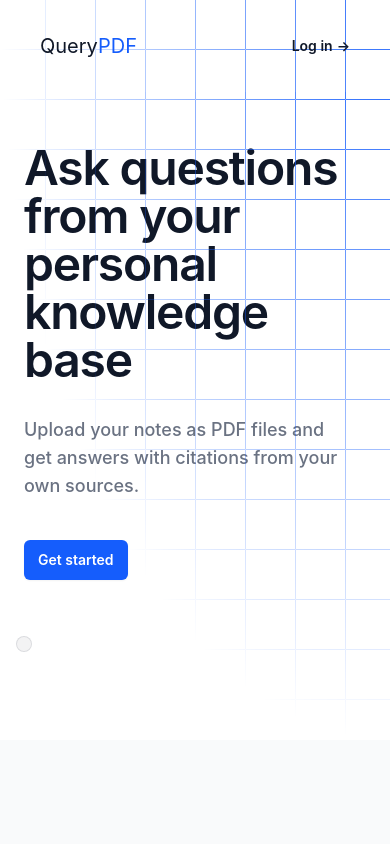
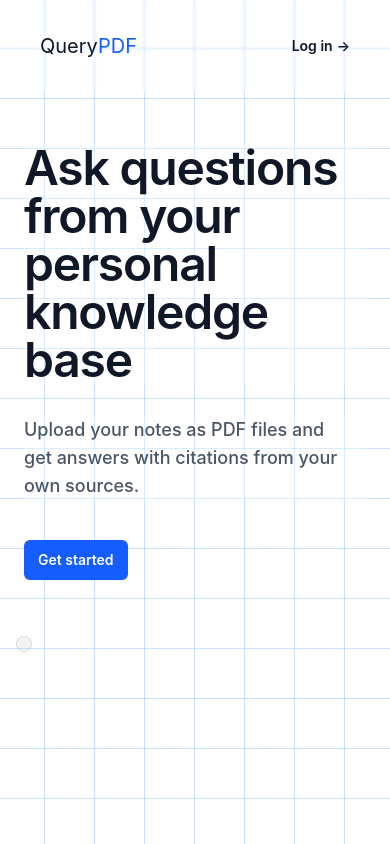
Before and after one commit to mayuripaliwal/document-processing-platform, a React (Vite) app in the folder frontend/: page / in a window 390 px wide. Built offline with nearby package versions, Linux system fonts and the light colour scheme; no server answers.

Commit message:
style: adjust landing page for mobile view

```diff
--- a/frontend/src/LandingPage.jsx
+++ b/frontend/src/LandingPage.jsx
@@ -4,8 +4,8 @@ import {Link} from "react-router-dom";
 export default function LandingPage() {
   return (
     <>
-    <div className="relative isolate overflow-hidden bg-white">
-      <div className="relative z-10 bg-white/10 backdrop-blur-[0.7px] flex items-center justify-between px-10 py-8">
+    <div className="relative isolate min-h-screen overflow-hidden bg-white">
+      <div className="relative z-10 backdrop-blur-[1px] flex items-center justify-between px-10 py-8">
       <Link
         to="/"
         className="text-xl text-gray-900"
@@ -22,7 +22,7 @@ export default function LandingPage() {
     </div>
       <svg
         aria-hidden="true"
-        className="absolute inset-0 z-0 size-full mask-[radial-gradient(100%_100%_at_top_right,white,transparent)] stroke-blue-600"
+        className="absolute inset-0 z-0 size-full stroke-blue-300"
       >
         <defs>
           <pattern
@@ -33,7 +33,7 @@ export default function LandingPage() {
             height={50}
             patternUnits="userSpaceOnUse"
           >
-            <path d="M.5 200V.5H200" fill="none" />
+            <path d="M50 0V50H0" fill="none" />
           </pattern>
         </defs>
         <rect fill="url(#0787a7c5-978c-4f66-83c7-11c213f99cb7)" width="100%" height="100%" strokeWidth={0} />
@@ -44,16 +44,16 @@ export default function LandingPage() {
           <div className="mt-3 sm:mt-4 lg:mt-2">
 
           </div>
-          <h1 className="text-5xl font-semibold tracking-tight text-pretty text-gray-900 sm:text-7xl">
+          <h1 className="relative z-10 bg-white/30 text-5xl font-semibold tracking-tight text-pretty text-gray-900 sm:text-7xl">
             Ask questions from your personal knowledge base
           </h1>
-          <p className="mt-8 text-lg font-medium text-pretty text-gray-500 sm:text-xl/8">
+          <p className="relative z-10 bg-white/30 mt-8 text-lg font-medium text-pretty text-gray-600 sm:text-xl/8">
             Upload your notes as PDF files and get answers with citations from your own sources.
           </p>
           <div className="mt-10 flex items-center gap-x-6">
             <Link
               to="/signup"
-              className="rounded-md bg-blue-600 px-3.5 py-2.5 text-sm font-semibold text-white shadow-xs hover:bg-blue-500 focus-visible:outline-2 focus-visible:outline-offset-2 focus-visible:outline-blue-600"
+              className="relative z-10 rounded-md bg-blue-600 px-3.5 py-2.5 text-sm font-semibold text-white shadow-xs hover:bg-blue-500 focus-visible:outline-2 focus-visible:outline-offset-2 focus-visible:outline-blue-600"
             >
               Get started
             </Link>
```
